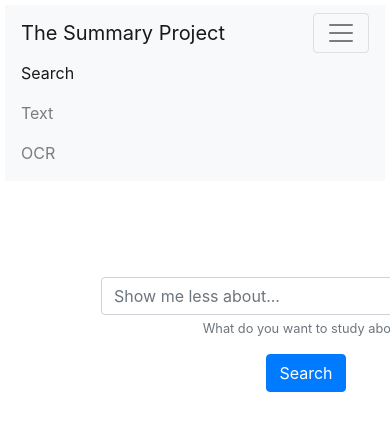
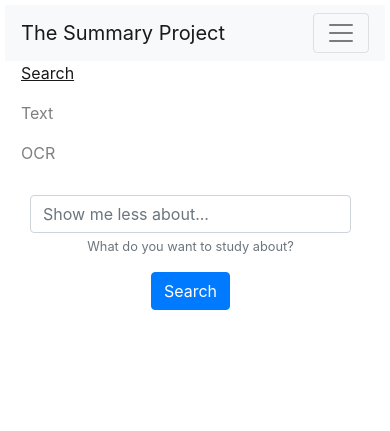
Before and after one commit to krishnasism/the-summary-project, a Django app: page / in a window 390 px wide, after a click that opens the changed part; the page is wider, and only the part inside the window is pictured. Shown: the top 431 px of that part. Run offline with Django 3.2, Linux system fonts and the light colour scheme.

Commit message:
Style changes for mobile

```diff
--- a/app/classes/summarizer.py
+++ b/app/classes/summarizer.py
@@ -28,7 +28,7 @@ def summarize(text: str) -> list:
     c1 = []
     c2 = []
     order_centroids = model.cluster_centers_.argsort()[:, ::-1]
-    terms = vectorizer.get_feature_names()
+    terms = vectorizer.get_feature_names_out()
     for i in range(true_k):
         for ind in order_centroids[i, :10]:
             if (i == 0):
--- a/app/static/style.css
+++ b/app/static/style.css
@@ -1,4 +1,4 @@
-.input_container{
+.input_container {
 	height: 150px;
 	width: 450px;
 	padding: 20px;
@@ -6,10 +6,30 @@
 	text-align: center;
 }
 
-body{
+body {
 	padding: 5px;
 }
-.card
-{
-	margin:20px !important;
+
+.card {
+	margin: 20px !important;
 }
+
+@media (max-width: 575px) {
+	.input_container {
+		margin-left: 5px;
+		margin-top: 30%;
+		width: 95%;
+	}
+}
+
+.active {
+	text-decoration: underline;
+}
+
+.nav-item:hover {
+	text-decoration: underline;
+}
+
+.navbar-menu {
+	position: absolute;
+}
--- a/app/templates/base.html
+++ b/app/templates/base.html
@@ -22,7 +22,7 @@
             <span class="navbar-toggler-icon"></span>
         </button>
         <div class="collapse navbar-collapse" id="navbarText">
-            <ul class="navbar-nav mr-auto">
+            <ul class="navbar-nav mr-auto navbar-menu">
                 <li class="nav-item">
                     <a class="nav-link" href="{% url "home" %}">Search</a>
                 </li>
--- a/app/templates/query.html
+++ b/app/templates/query.html
@@ -2,7 +2,7 @@
 {% block content %}
 <center>
 <div class="input_container">
-<form id="queryForm" name="form" action="{% url "summarize" %}" method="POST"> {% csrf_token %}
+<form id="queryForm" class="input-form" name="form" action="{% url "summarize" %}" method="POST"> {% csrf_token %}
   <div class="form-group">
     <input type="text" class="form-control" id="txtInput" aria-describedby="emailHelp" placeholder="Show me less about..." name="input">
     <small id="emailHelp" class="form-text text-muted">What do you want to study about?</small>
--- a/app/templates/summarisetext.html
+++ b/app/templates/summarisetext.html
@@ -2,7 +2,7 @@
 {% block content %}
 <center>
 <div class="input_container">
-<form id="queryForm" name="form" action="{% url "summarize" %}" method="POST"> {% csrf_token %}
+<form id="queryForm" name="form" class="input-form" action="{% url "summarize" %}" method="POST"> {% csrf_token %}
   <div class="form-group">
     <textarea class="form-control" name="input" form="queryForm" id="txtInput" aria-describedby="txtHelp" placeholder="Show me less about..."></textarea>
     <small id="txtHelp" class="form-text text-muted">Paste your stuff here</small>
```
Lines whose indentation alone changed are shown as unchanged.
